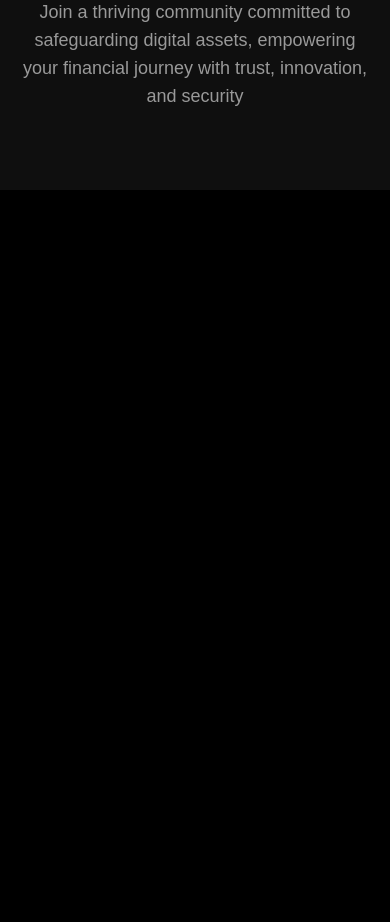
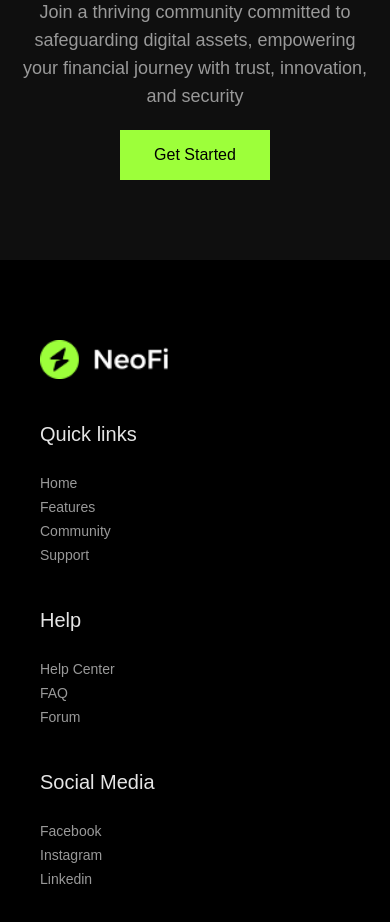
Before and after one commit to alonzojoe/react-rev-ts, a React (Vite) app: page / in a window 390 px wide. Shown: the part 7780-8702 px from the top of the page. Before the commit the page ends 7970 px from the top, so only its background shows below. Built offline with nearby package versions, Linux system fonts and the light colour scheme; a web font is replaced by a local one.

Commit message:
create ui ux for Footer section implement footerContent constant.

```diff
--- a/src/App.tsx
+++ b/src/App.tsx
@@ -7,6 +7,7 @@ import Intro from "./components/Intro";
 import Testimonial from "./components/Testimonial";
 import Faq from "./components/Faq";
 import Action from "./components/Action";
+import Footer from "./components/Footer";
 
 function App() {
   return (
@@ -20,6 +21,7 @@ function App() {
       <Testimonial />
       <Faq />
       <Action />
+      <Footer />
     </div>
   );
 }
--- a/src/components/Action.tsx
+++ b/src/components/Action.tsx
@@ -9,6 +9,9 @@ const Action = () => {
         title={HEADER_CONTENT["Action"].title}
         description={HEADER_CONTENT["Action"].description}
       />
+      <button className="bg-primary cursor-pointer text-center w-[150px] h-[50px] text-black">
+        Get Started
+      </button>
     </div>
   );
 };
--- /dev/null
+++ b/src/components/Footer.tsx
@@ -0,0 +1,25 @@
+import Logo from "../assets/images/logo.png";
+import { footerContent } from "../constants";
+const Footer = () => {
+  return (
+    <div className="flex flex-col items-center justify-center gap-[80px] pt-[80px] pb-[40px] md:px-[120px] px-5">
+      <div className="w-full flex md:flex-row flex-col md:px-0 px-5 items-start justify-between md:gap-[90px] gap-10">
+        <img src={Logo} alt="logo" className="w-[130px]" />
+        {footerContent.map((f, index) => (
+          <div className="flex flex-col gap-6" key={index}>
+            <span className="text-light text-[20px]">{f.title}</span>
+            <div className="flex flex-col gap-1">
+              {f.links.map((l, idx) => (
+                <a href={l.path} className="text-sm text-gray1" key={idx}>
+                  {l.title}
+                </a>
+              ))}
+            </div>
+          </div>
+        ))}
+      </div>
+    </div>
+  );
+};
+
+export default Footer;
```
